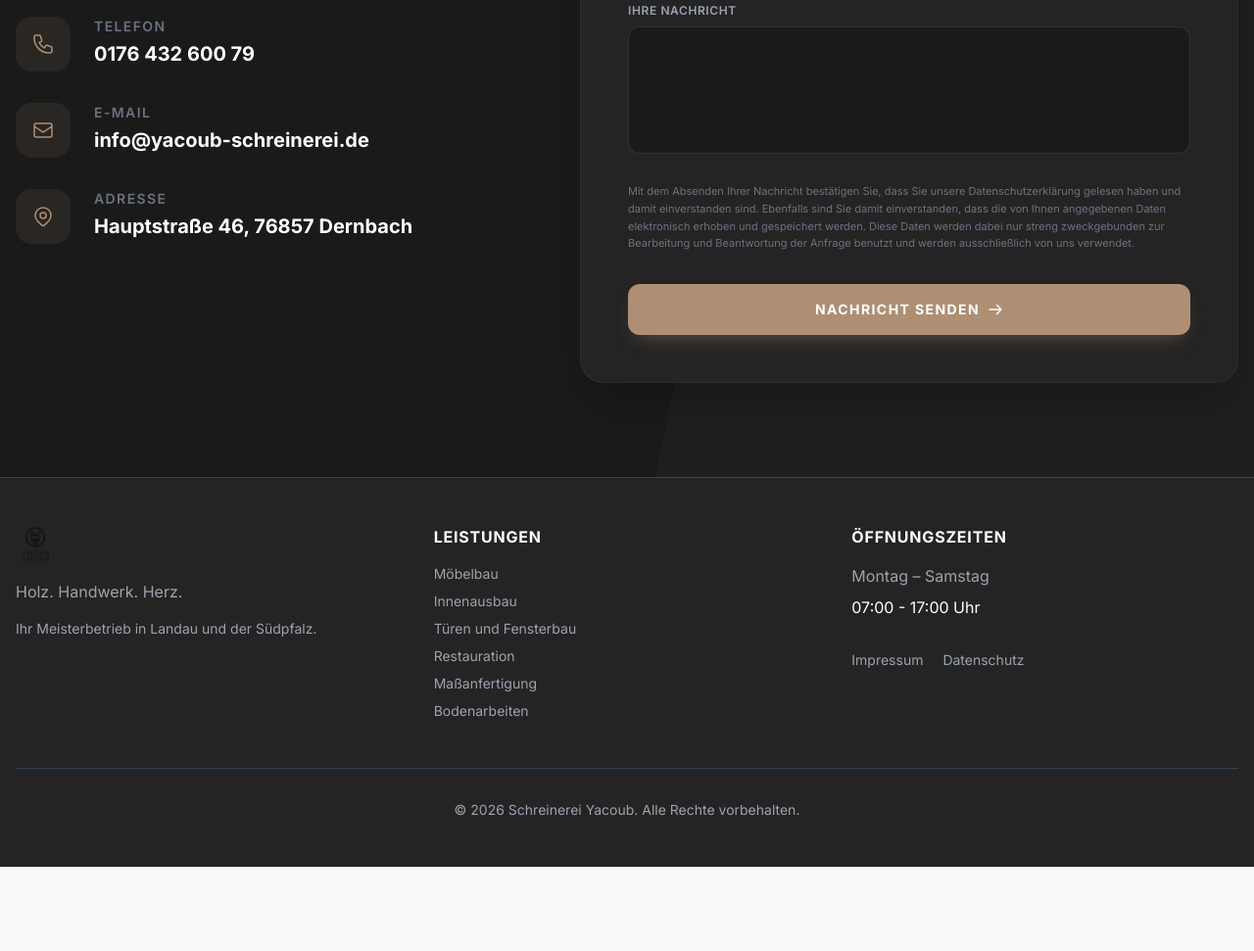
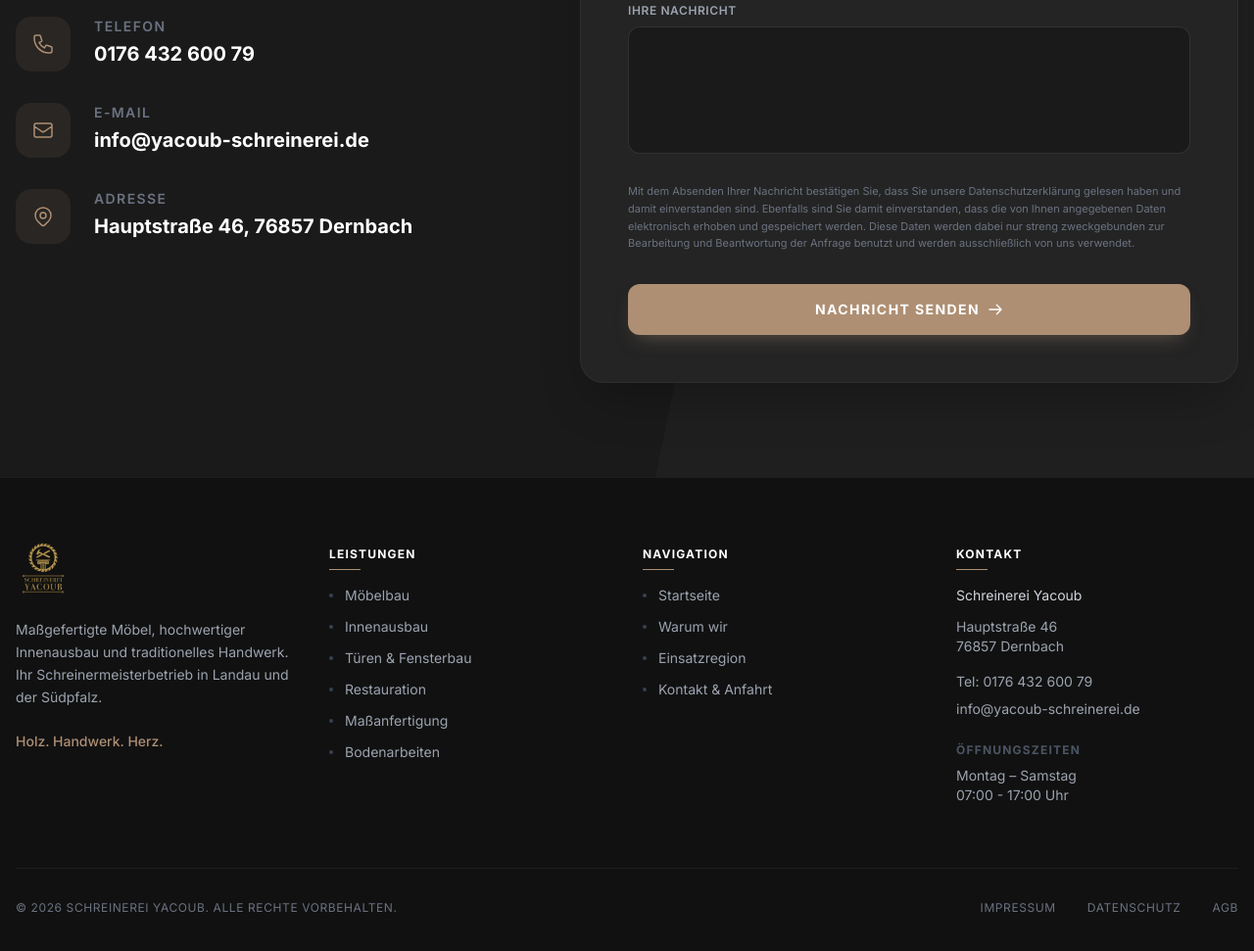
Before and after one commit to georgemagar-alt/schreinerei-yacoub, a website: page index.html in a window 1280 px wide. Shown: the part 4854-5825 px from the top of the page at 98% size. Before the commit the page ends 5739 px from the top, so only its background shows below. Drawn offline with nearby package versions, Linux system fonts and the light colour scheme; files that its build step writes are made by us from their sources.

Commit message:
Upgrade footer design to premium 4-column layout

```diff
--- a/index.html
+++ b/index.html
@@ -454,38 +454,76 @@
     </section>
 
     <!-- Footer -->
-    <footer class="bg-[#242424] text-gray-400 py-12 border-t border-gray-700">
-        <div class="container mx-auto px-4">
-            <div class="grid grid-cols-1 md:grid-cols-3 gap-8">
+    <footer class="bg-[#111111] text-gray-400 py-16 border-t border-white/5">
+        <div class="container mx-auto px-4 max-w-7xl">
+            <div class="grid grid-cols-1 md:grid-cols-2 lg:grid-cols-4 gap-12 lg:gap-8">
+
+                <!-- Col 1: Brand -->
                 <div>
-                    <img src="/assets/images/logo-schwarz.png" alt="Schreinerei Yacoub Footer Logo" class="h-10 w-auto mb-4 opacity-50 grayscale">
-                    <p class="mb-4">Holz. Handwerk. Herz.</p>
-                    <p class="text-sm">Ihr Meisterbetrieb in Landau und der Südpfalz.</p>
+                    <img src="/assets/images/logo-gold.png" alt="Schreinerei Yacoub Logo" class="h-14 w-auto mb-6 opacity-90">
+                    <p class="text-sm leading-relaxed mb-6">
+                        Maßgefertigte Möbel, hochwertiger Innenausbau und traditionelles Handwerk. Ihr Schreinermeisterbetrieb in Landau und der Südpfalz.
+                    </p>
+                    <p class="text-[#ae8f73] font-medium text-sm">Holz. Handwerk. Herz.</p>
                 </div>
+
+                <!-- Col 2: Leistungen -->
                 <div>
-                    <h4 class="text-white font-bold mb-4 uppercase tracking-wider">Leistungen</h4>
-                    <ul class="space-y-2 text-sm">
-                        <li><a href="#leistungen" class="hover:text-white transition-colors">Möbelbau</a></li>
-                        <li><a href="#leistungen" class="hover:text-white transition-colors">Innenausbau</a></li>
-                        <li><a href="#leistungen" class="hover:text-white transition-colors">Türen und Fensterbau</a></li>
-                        <li><a href="#leistungen" class="hover:text-white transition-colors">Restauration</a></li>
-                        <li><a href="#leistungen" class="hover:text-white transition-colors">Maßanfertigung</a></li>
-                        <li><a href="#leistungen" class="hover:text-white transition-colors">Bodenarbeiten</a></li>
+                    <h4 class="text-white text-xs font-bold mb-6 uppercase tracking-widest relative inline-block">
+                        Leistungen
+                        <span class="absolute -bottom-2 left-0 w-8 h-[1px] bg-[#ae8f73]"></span>
+                    </h4>
+                    <ul class="space-y-3 text-sm">
+                        <li><a href="#leistungen" class="hover:text-[#ae8f73] transition-colors flex items-center"><span class="w-1 h-1 bg-gray-700 rounded-full mr-3"></span>Möbelbau</a></li>
+                        <li><a href="#leistungen" class="hover:text-[#ae8f73] transition-colors flex items-center"><span class="w-1 h-1 bg-gray-700 rounded-full mr-3"></span>Innenausbau</a></li>
+                        <li><a href="#leistungen" class="hover:text-[#ae8f73] transition-colors flex items-center"><span class="w-1 h-1 bg-gray-700 rounded-full mr-3"></span>Türen & Fensterbau</a></li>
+                        <li><a href="#leistungen" class="hover:text-[#ae8f73] transition-colors flex items-center"><span class="w-1 h-1 bg-gray-700 rounded-full mr-3"></span>Restauration</a></li>
+                        <li><a href="#leistungen" class="hover:text-[#ae8f73] transition-colors flex items-center"><span class="w-1 h-1 bg-gray-700 rounded-full mr-3"></span>Maßanfertigung</a></li>
+                        <li><a href="#leistungen" class="hover:text-[#ae8f73] transition-colors flex items-center"><span class="w-1 h-1 bg-gray-700 rounded-full mr-3"></span>Bodenarbeiten</a></li>
                     </ul>
                 </div>
+
+                <!-- Col 3: Navigation -->
                 <div>
-                    <h4 class="text-white font-bold mb-4 uppercase tracking-wider">Öffnungszeiten</h4>
-                    <p class="mb-2">Montag – Samstag</p>
-                    <p class="text-white">07:00 - 17:00 Uhr</p>
+                    <h4 class="text-white text-xs font-bold mb-6 uppercase tracking-widest relative inline-block">
+                        Navigation
+                        <span class="absolute -bottom-2 left-0 w-8 h-[1px] bg-[#ae8f73]"></span>
+                    </h4>
+                    <ul class="space-y-3 text-sm">
+                        <li><a href="#" class="hover:text-[#ae8f73] transition-colors flex items-center"><span class="w-1 h-1 bg-gray-700 rounded-full mr-3"></span>Startseite</a></li>
+                        <li><a href="#warum-wir" class="hover:text-[#ae8f73] transition-colors flex items-center"><span class="w-1 h-1 bg-gray-700 rounded-full mr-3"></span>Warum wir</a></li>
+                        <li><a href="#region" class="hover:text-[#ae8f73] transition-colors flex items-center"><span class="w-1 h-1 bg-gray-700 rounded-full mr-3"></span>Einsatzregion</a></li>
+                        <li><a href="#kontakt" class="hover:text-[#ae8f73] transition-colors flex items-center"><span class="w-1 h-1 bg-gray-700 rounded-full mr-3"></span>Kontakt & Anfahrt</a></li>
+                    </ul>
+                </div>
 
-                    <div class="mt-8 space-x-4 text-sm">
-                        <a href="#" class="hover:text-white transition-colors">Impressum</a>
-                        <a href="#" class="hover:text-white transition-colors">Datenschutz</a>
-                    </div>
+                <!-- Col 4: Kontakt -->
+                <div>
+                    <h4 class="text-white text-xs font-bold mb-6 uppercase tracking-widest relative inline-block">
+                        Kontakt
+                        <span class="absolute -bottom-2 left-0 w-8 h-[1px] bg-[#ae8f73]"></span>
+                    </h4>
+                    <p class="text-sm mb-3 text-gray-300">Schreinerei Yacoub</p>
+                    <p class="text-sm mb-4">Hauptstraße 46<br>76857 Dernbach</p>
+                    <p class="text-sm mb-2"><a href="tel:+4917643260079" class="hover:text-[#ae8f73] transition-colors">Tel: 0176 432 600 79</a></p>
+                    <p class="text-sm mb-6"><a href="mailto:info@yacoub-schreinerei.de" class="hover:text-[#ae8f73] transition-colors">info@yacoub-schreinerei.de</a></p>
+
+                    <p class="text-xs uppercase tracking-widest text-gray-600 mb-2 font-bold">Öffnungszeiten</p>
+                    <p class="text-sm text-gray-400">Montag – Samstag<br>07:00 - 17:00 Uhr</p>
                 </div>
+
             </div>
-            <div class="mt-12 pt-8 border-t border-gray-700 text-center text-sm">
-                &copy; <span id="year"></span> Schreinerei Yacoub. Alle Rechte vorbehalten.
+
+            <!-- Footer Bottom -->
+            <div class="mt-16 pt-8 border-t border-white/5 flex flex-col md:flex-row justify-between items-center gap-4 text-xs text-gray-500 uppercase tracking-wider">
+                <div>
+                    &copy; <span id="year"></span> Schreinerei Yacoub. Alle Rechte vorbehalten.
+                </div>
+                <div class="flex gap-8">
+                    <a href="#" class="hover:text-[#ae8f73] transition-colors">Impressum</a>
+                    <a href="#" class="hover:text-[#ae8f73] transition-colors">Datenschutz</a>
+                    <a href="#" class="hover:text-[#ae8f73] transition-colors">AGB</a>
+                </div>
             </div>
         </div>
     </footer>
```
